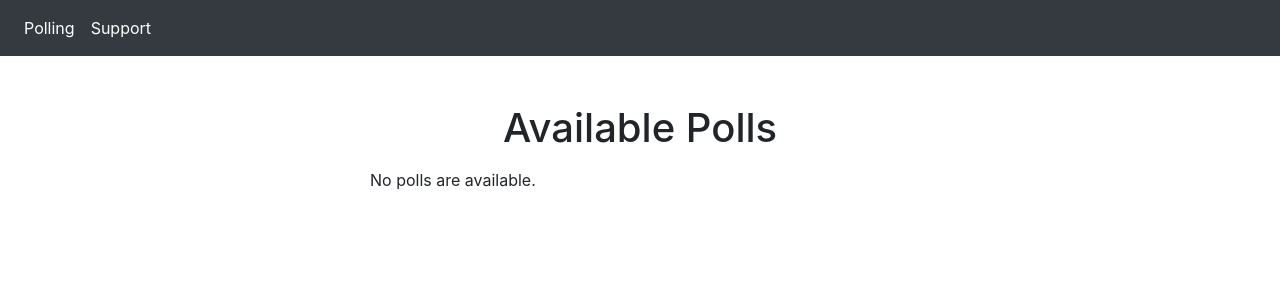
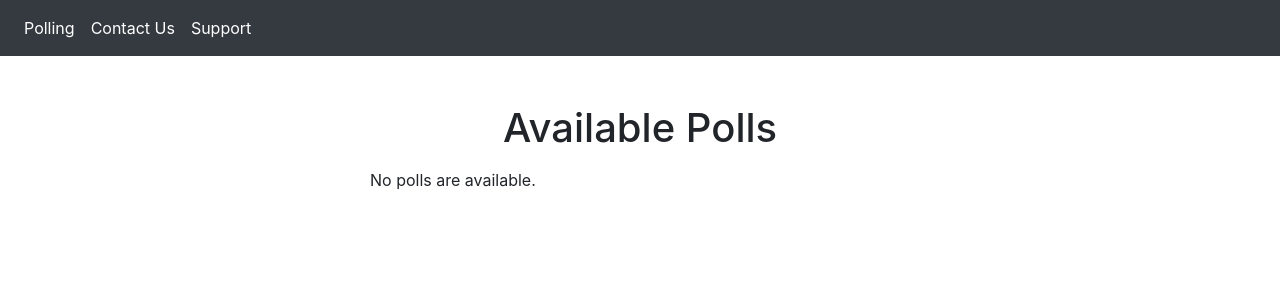
Before and after one commit to amitstspl/ciCdDemo, a Django app: page /polls/ in a window 1280 px wide. Shown: the top 300 px of the page. Run offline with Django 3.2, Linux system fonts and the light colour scheme; data that the repository does not hold is empty; some libraries are stand-ins or nearby versions.

Commit message:
Contact us link added

```diff
--- a/templates/base.html
+++ b/templates/base.html
@@ -20,6 +20,10 @@
             </li>
 
             <li class="nav-item active">
+                <a class="nav-link" href=#>Contact Us</a>
+            </li>
+
+            <li class="nav-item active">
                 <a class="nav-link" href=#>Support</a>
             </li>
 
```
